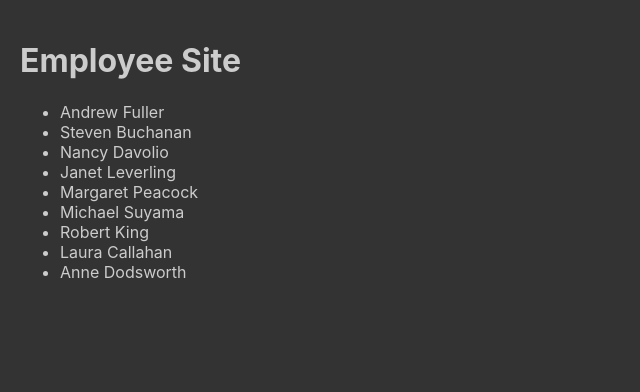
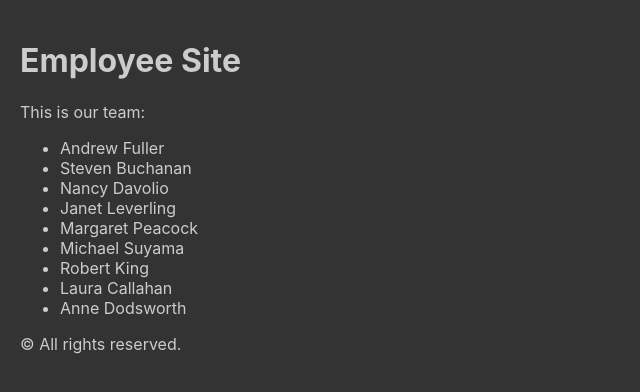
Before and after one commit to edwardtanguay/live-coding-nested-components-props, a React (Vite) app: page / in a window 1280 px wide. Shown: the top 392 px of the page, without its empty margins (0-640 px from the left). Built offline with nearby package versions, Linux system fonts and the light colour scheme.

Commit message:
header and footer created

```diff
--- a/src/App.jsx
+++ b/src/App.jsx
@@ -1,15 +1,22 @@
 import './App.scss';
 import employees from './data/employees.json';
+import { Header } from './components/Header';
+import { Footer } from './components/Footer';
 
 function App() {
 	return (
 		<div className="App">
-			<h1>Employee Site</h1>
+			<Header />
 			<ul>
 				{employees.map((emp, index) => {
-					return <li>{emp.firstName} {emp.lastName}</li>;
+					return (
+						<li>
+							{emp.firstName} {emp.lastName}
+						</li>
+					);
 				})}
 			</ul>
+			<Footer />
 		</div>
 	);
 }
--- /dev/null
+++ b/src/components/Footer.jsx
@@ -0,0 +1,3 @@
+export const Footer = () => {
+	return <div className="footer">&#169; All rights reserved.</div>;
+};
--- /dev/null
+++ b/src/components/Header.jsx
@@ -0,0 +1,8 @@
+export const Header = () => {
+	return (
+		<>
+			<h1>Employee Site</h1>
+			<div className="message">This is our team:</div>
+		</>
+	);
+};
```
